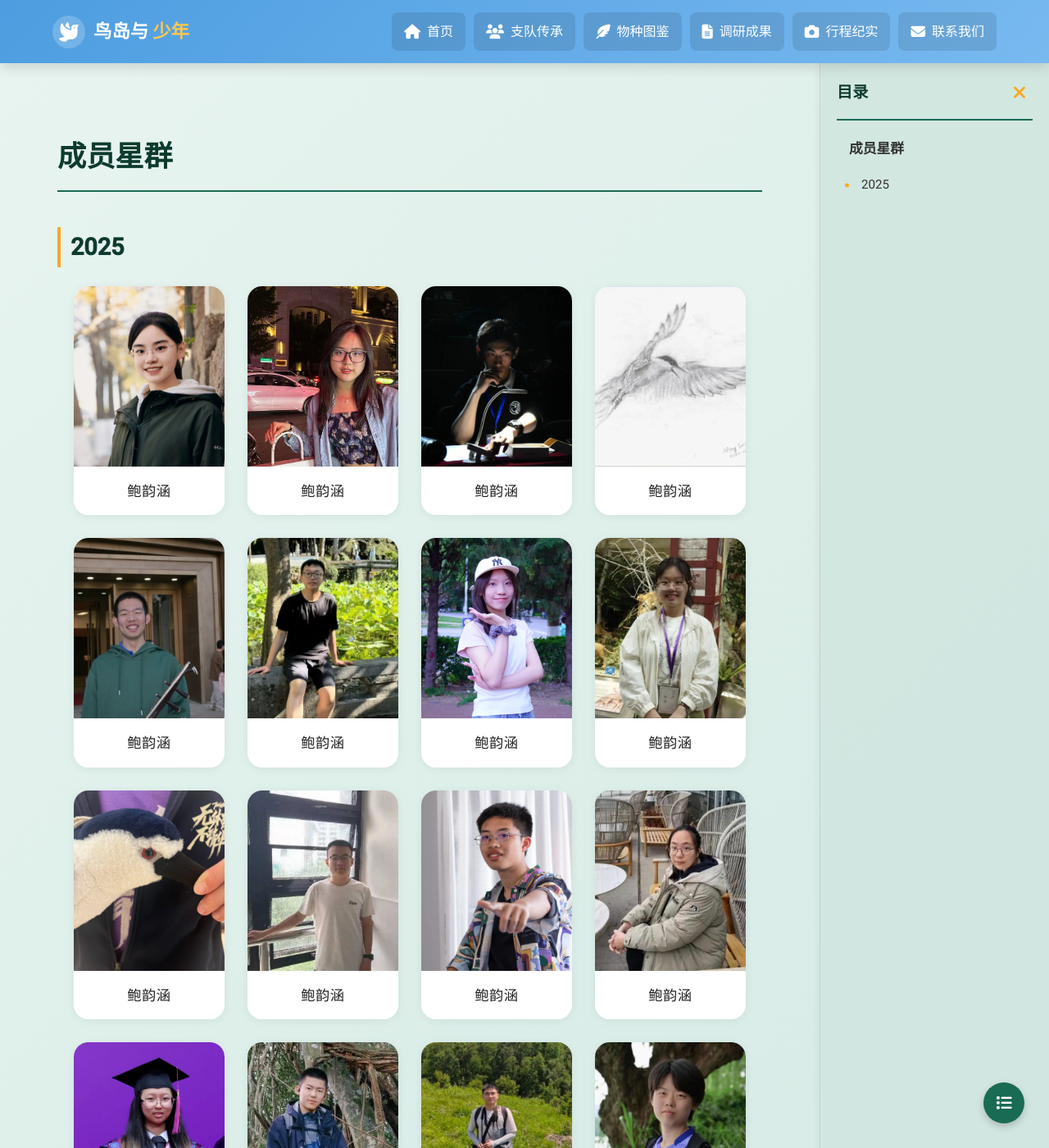
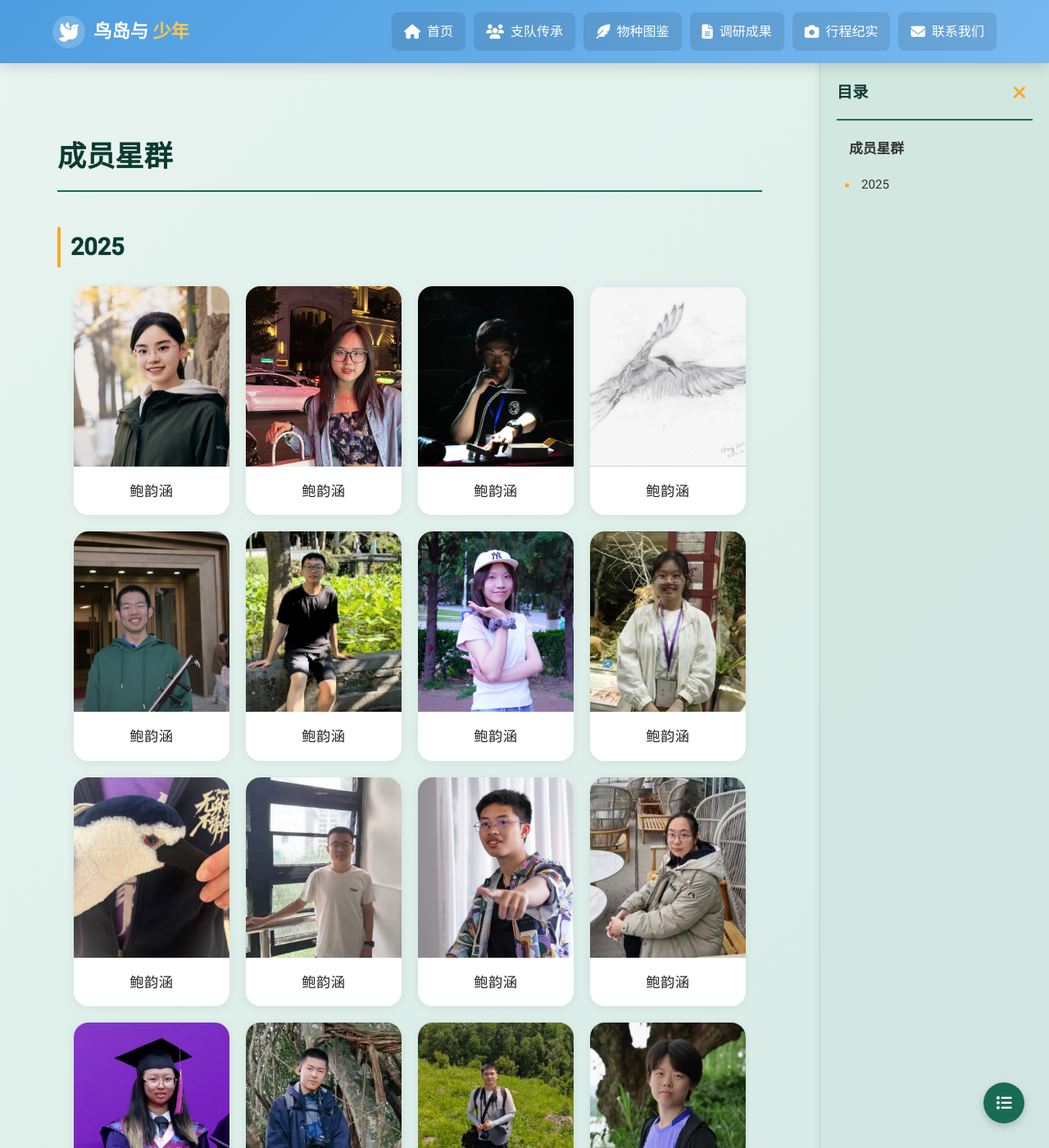
Before and after one commit to zf-li23/tsinghua_birdisland.github.io, a Jekyll site: the page built from about/members.md, in a window 1280 px wide and 1400 px high. Shown: the whole window at 82% size. Built offline with Jekyll 4.4.1, drawn with Linux system fonts in a browser that asks for light colours.

Commit message:
Update style.css

```diff
--- a/assets/css/style.css
+++ b/assets/css/style.css
@@ -212,7 +212,7 @@ body {
 .gallery-grid {
     display: grid;
     grid-template-columns: repeat(auto-fill, minmax(200px, 1fr));
-    gap: 28px;
+    gap: 20px;
     margin: 0 auto;
     max-width: 1200px;
     padding: 0 20px;
```
